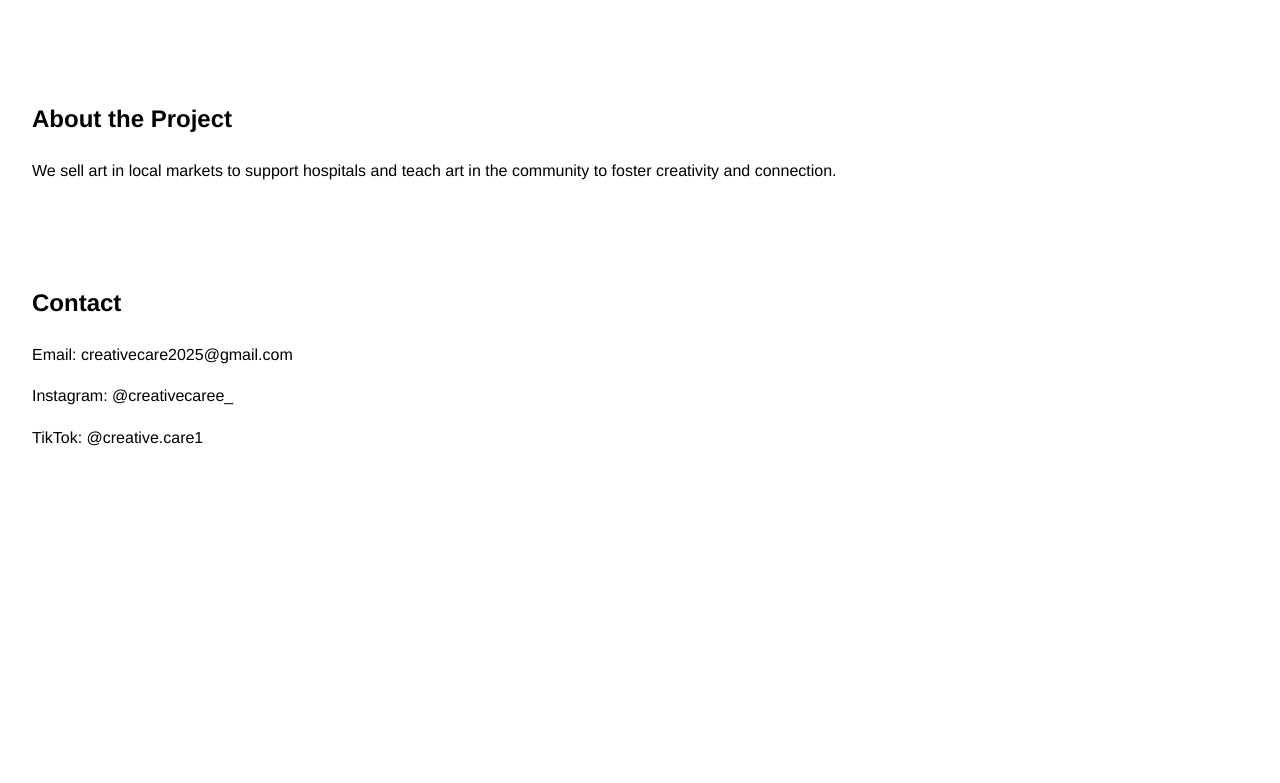
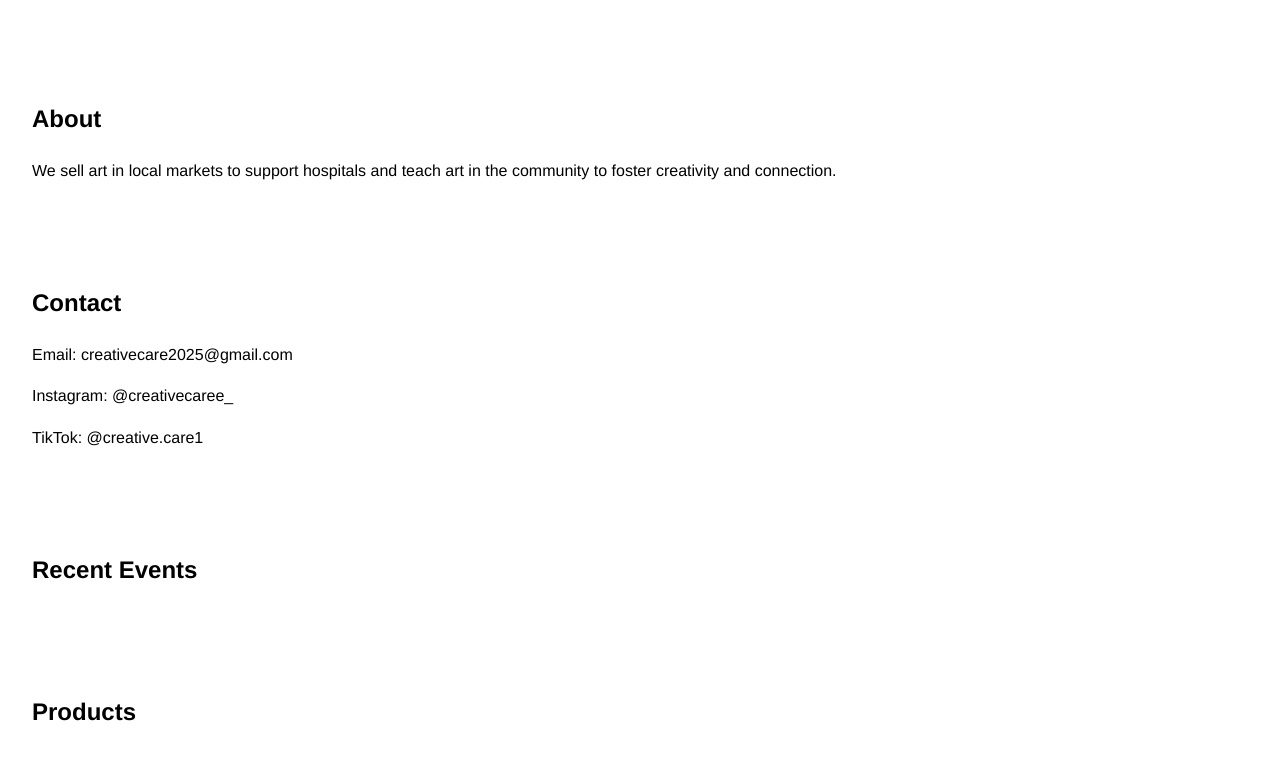
Before and after one commit to creativecare2025/creative-care-site, a plain HTML site: page index.html in a window 1280 px wide. Shown: the part 869-1652 px from the top of the page. Before the commit the page ends 1368 px from the top, so only its background shows below. Drawn offline with Linux system fonts and the light colour scheme.

Commit message:
Update index.html

```diff
--- a/index.html
+++ b/index.html
@@ -12,6 +12,8 @@
       <a href="#gallery">Home</a>
       <a href="#about">About</a>
       <a href="#contact">Contact</a>
+      <a href="#recent events">Recent Events</a>
+      <a href="#products">Products</a>
     </nav>
   </header>
 
@@ -24,7 +26,7 @@
   </section>
 
   <section id="about">
-    <h2>About the Project</h2>
+    <h2>About</h2>
     <p>We sell art in local markets to support hospitals and teach art in the community to foster creativity and connection.</p>
   </section>
 
@@ -34,5 +36,14 @@
     <p>Instagram: @creativecaree_ </p>
     <p>TikTok: @creative.care1 </p>
   </section>
+
+  <section id="recent events">
+    <h2>Recent Events</h2>
+  </section>
+
+  <section id="products">
+    <h2>Products</h2>
+  </section>
+
 </body>
 </html>
```
